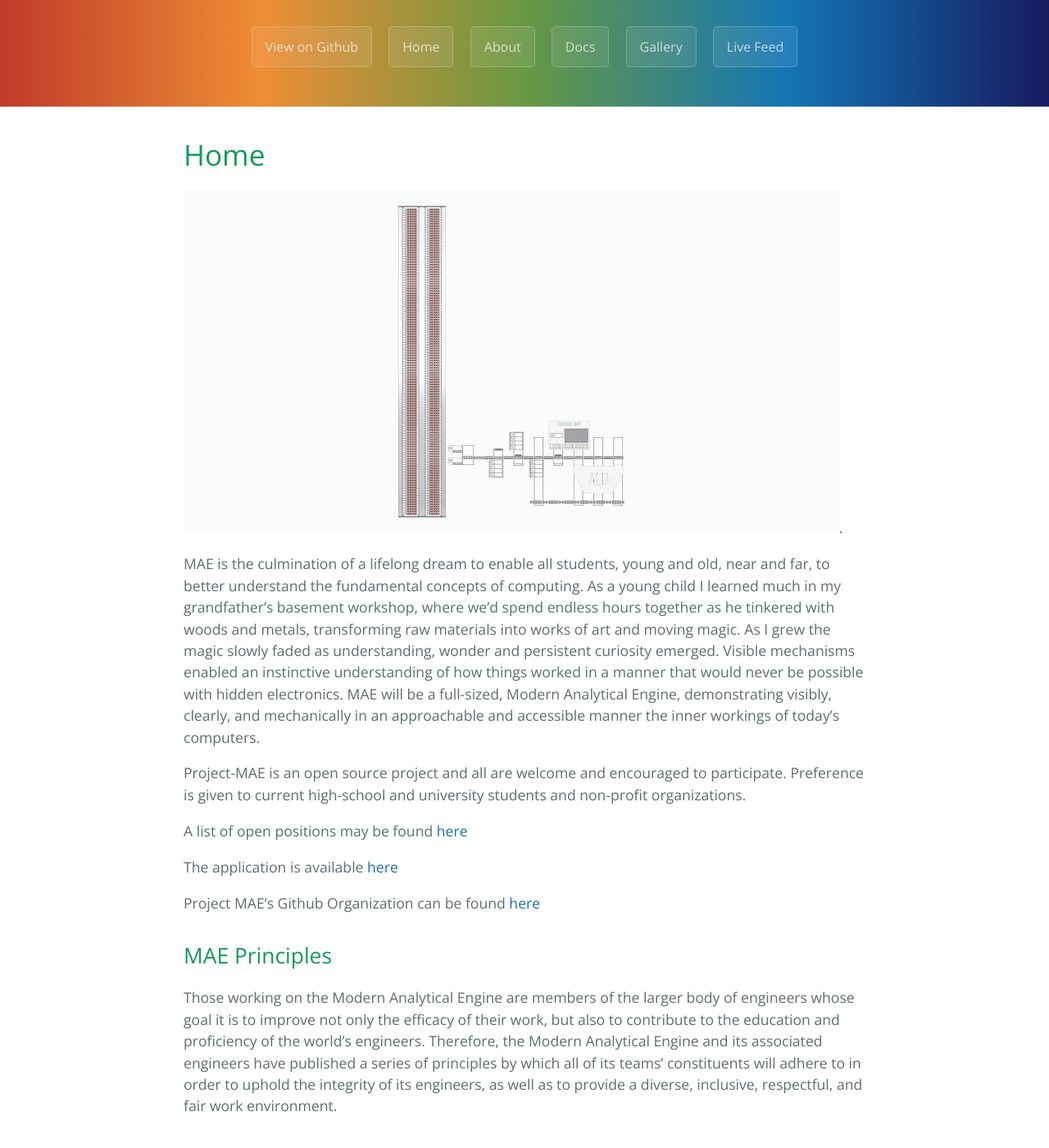
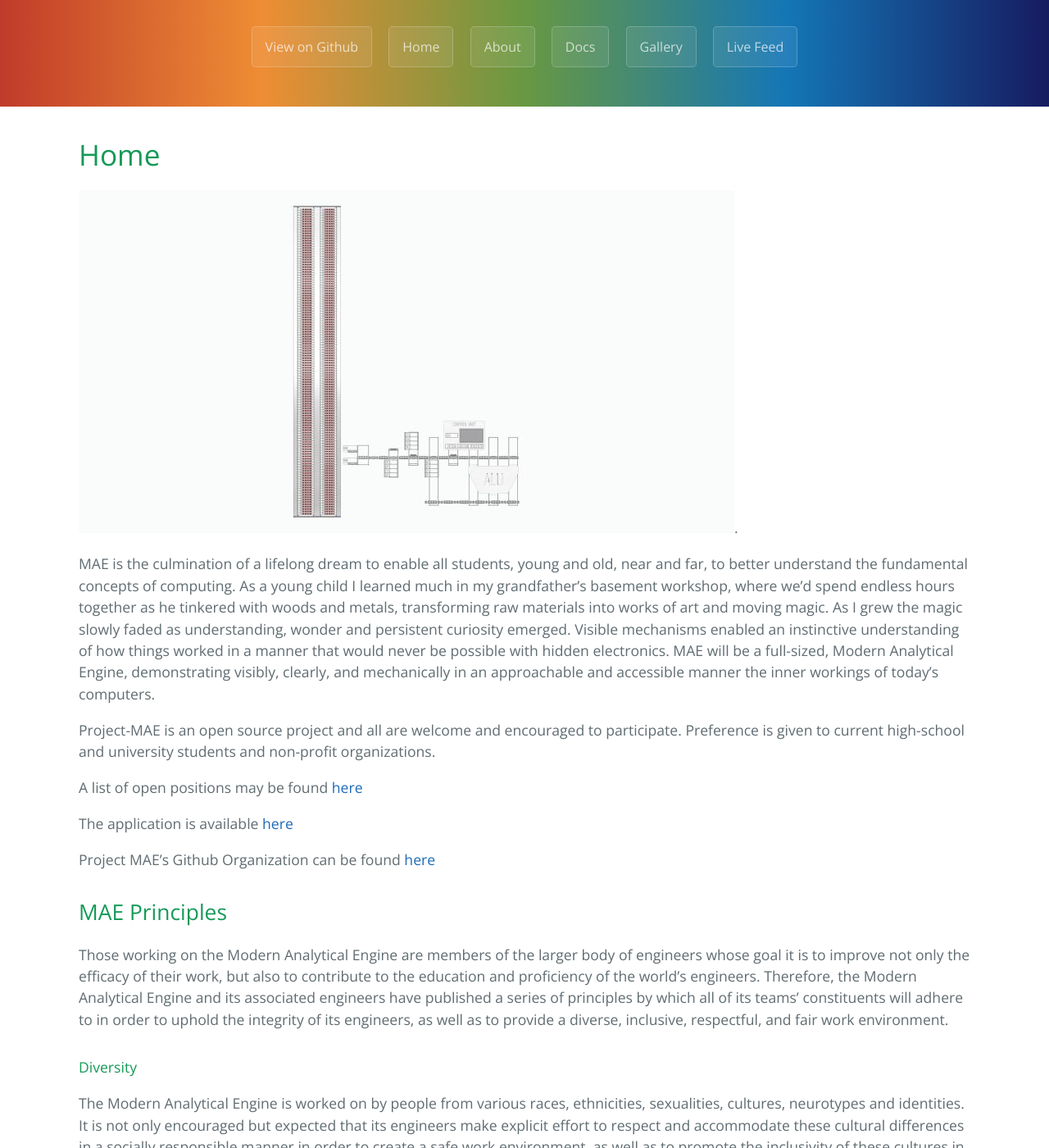
Before and after one commit to project-mae/project-mae.github.io, a Jekyll site: the page built from index.md, in a window 1280 px wide and 1400 px high. Shown: the whole window at 82% size. Built offline with Jekyll 4.4.1, drawn with Linux system fonts in a browser that asks for light colours; our own code applies the rules of GitHub Pages for plain Markdown files.

Commit message:
lengthened max width

```diff
--- a/_layouts/default.html
+++ b/_layouts/default.html
@@ -21,8 +21,32 @@
       {{ content }}
 
       <footer class="site-footer">
-        <span class="site-footer-owner"><a href="https://github.com/project-mae/project-mae.github.io">project-mae.github.io</a> is maintained by <a href="https://github.com/project-mae">project-mae</a>.</span>
-        <span class="site-footer-credits">This page was generated by <a href="https://pages.github.com">GitHub Pages</a>.</span>
+        <span class="site-footer-owner">
+          <table>
+            <tr>
+              <td><img src='/images/logo.png' width=100></td>
+              <td>
+                <table>
+                  <tr>
+                    <td>
+                      <a href="https://github.com/project-mae/project-mae.github.io">project-mae.github.io</a>
+                      is maintained by
+                      <a href="https://github.com/project-mae">project-mae</a>
+                      .
+                    </td>
+                  </tr>
+                  <tr>
+                    <td>
+                      This page was generated by
+                        <a href="https://pages.github.com">GitHub Pages</a>
+                      .
+                    </td>
+                  </tr>
+                </table>
+              </td>
+            </tr>
+          </table>
+        </span>
       </footer>
 
     </main>
--- a/_sass/jekyll-theme-cayman.scss
+++ b/_sass/jekyll-theme-cayman.scss
@@ -177,7 +177,7 @@ a {
   }
 
   @include large {
-    max-width: 64rem;
+    max-width: 100rem;
     padding: 2rem 6rem;
     margin: 0 auto;
     font-size: 1.1rem;
```
